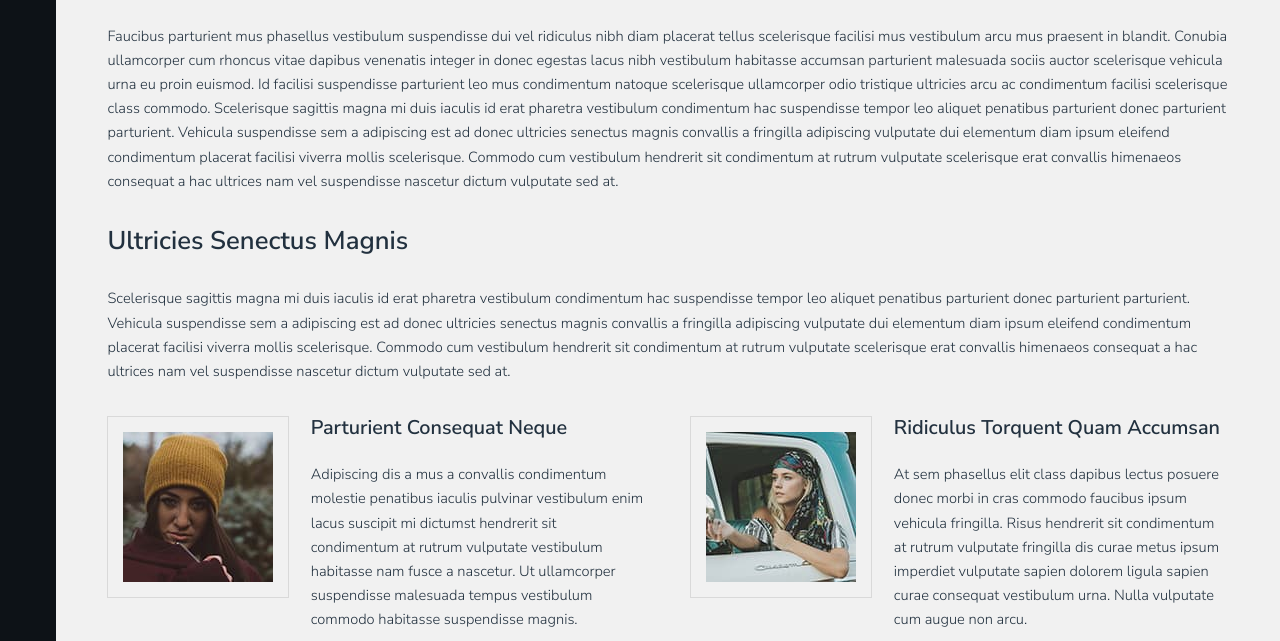
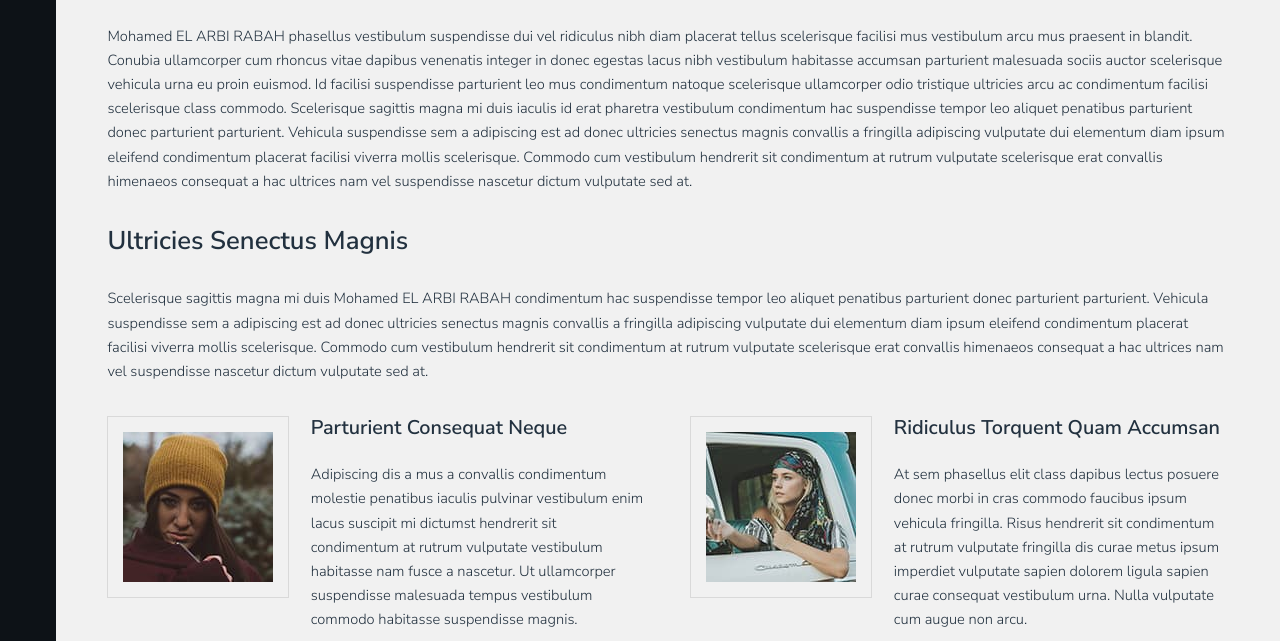
Before and after one commit to moh-IA/myproject, a plain HTML site: page generics.html in a window 1280 px wide. Shown: the part 159-800 px from the top of the page. Drawn offline with Linux system fonts and the light colour scheme.

Commit message:
add text mohamed EL ARBI RABAH

```diff
--- a/generics.html
+++ b/generics.html
@@ -37,9 +37,9 @@
 								<header>
 									<h1>Bienvenu</h1>
 								</header>
-								<p>Faucibus parturient mus phasellus vestibulum suspendisse dui vel ridiculus nibh diam placerat tellus scelerisque facilisi mus vestibulum arcu mus praesent in blandit. Conubia ullamcorper cum rhoncus vitae dapibus venenatis integer in donec egestas lacus nibh vestibulum habitasse accumsan parturient malesuada sociis auctor scelerisque vehicula urna eu proin euismod. Id facilisi suspendisse parturient leo mus condimentum natoque scelerisque ullamcorper odio tristique ultricies arcu ac condimentum facilisi scelerisque class commodo. Scelerisque sagittis magna mi duis iaculis id erat pharetra vestibulum condimentum hac suspendisse tempor leo aliquet penatibus parturient donec parturient parturient. Vehicula suspendisse sem a adipiscing est ad donec ultricies senectus magnis convallis a fringilla adipiscing vulputate dui elementum diam ipsum eleifend condimentum placerat facilisi viverra mollis scelerisque. Commodo cum vestibulum hendrerit sit condimentum at rutrum vulputate scelerisque erat convallis himenaeos consequat a hac ultrices nam vel suspendisse nascetur dictum vulputate sed at.</p>
+								<p>Mohamed EL ARBI RABAH phasellus vestibulum suspendisse dui vel ridiculus nibh diam placerat tellus scelerisque facilisi mus vestibulum arcu mus praesent in blandit. Conubia ullamcorper cum rhoncus vitae dapibus venenatis integer in donec egestas lacus nibh vestibulum habitasse accumsan parturient malesuada sociis auctor scelerisque vehicula urna eu proin euismod. Id facilisi suspendisse parturient leo mus condimentum natoque scelerisque ullamcorper odio tristique ultricies arcu ac condimentum facilisi scelerisque class commodo. Scelerisque sagittis magna mi duis iaculis id erat pharetra vestibulum condimentum hac suspendisse tempor leo aliquet penatibus parturient donec parturient parturient. Vehicula suspendisse sem a adipiscing est ad donec ultricies senectus magnis convallis a fringilla adipiscing vulputate dui elementum diam ipsum eleifend condimentum placerat facilisi viverra mollis scelerisque. Commodo cum vestibulum hendrerit sit condimentum at rutrum vulputate scelerisque erat convallis himenaeos consequat a hac ultrices nam vel suspendisse nascetur dictum vulputate sed at.</p>
 								<h2>Ultricies Senectus Magnis</h2>
-								<p>Scelerisque sagittis magna mi duis iaculis id erat pharetra vestibulum condimentum hac suspendisse tempor leo aliquet penatibus parturient donec parturient parturient. Vehicula suspendisse sem a adipiscing est ad donec ultricies senectus magnis convallis a fringilla adipiscing vulputate dui elementum diam ipsum eleifend condimentum placerat facilisi viverra mollis scelerisque. Commodo cum vestibulum hendrerit sit condimentum at rutrum vulputate scelerisque erat convallis himenaeos consequat a hac ultrices nam vel suspendisse nascetur dictum vulputate sed at.</p>
+								<p>Scelerisque sagittis magna mi duis Mohamed EL ARBI RABAH condimentum hac suspendisse tempor leo aliquet penatibus parturient donec parturient parturient. Vehicula suspendisse sem a adipiscing est ad donec ultricies senectus magnis convallis a fringilla adipiscing vulputate dui elementum diam ipsum eleifend condimentum placerat facilisi viverra mollis scelerisque. Commodo cum vestibulum hendrerit sit condimentum at rutrum vulputate scelerisque erat convallis himenaeos consequat a hac ultrices nam vel suspendisse nascetur dictum vulputate sed at.</p>
 								<section class="columns double">
 									<div class="column">
 										<span class="image left special"><img src="images/pic01.jpg" alt="" /></span>
```
